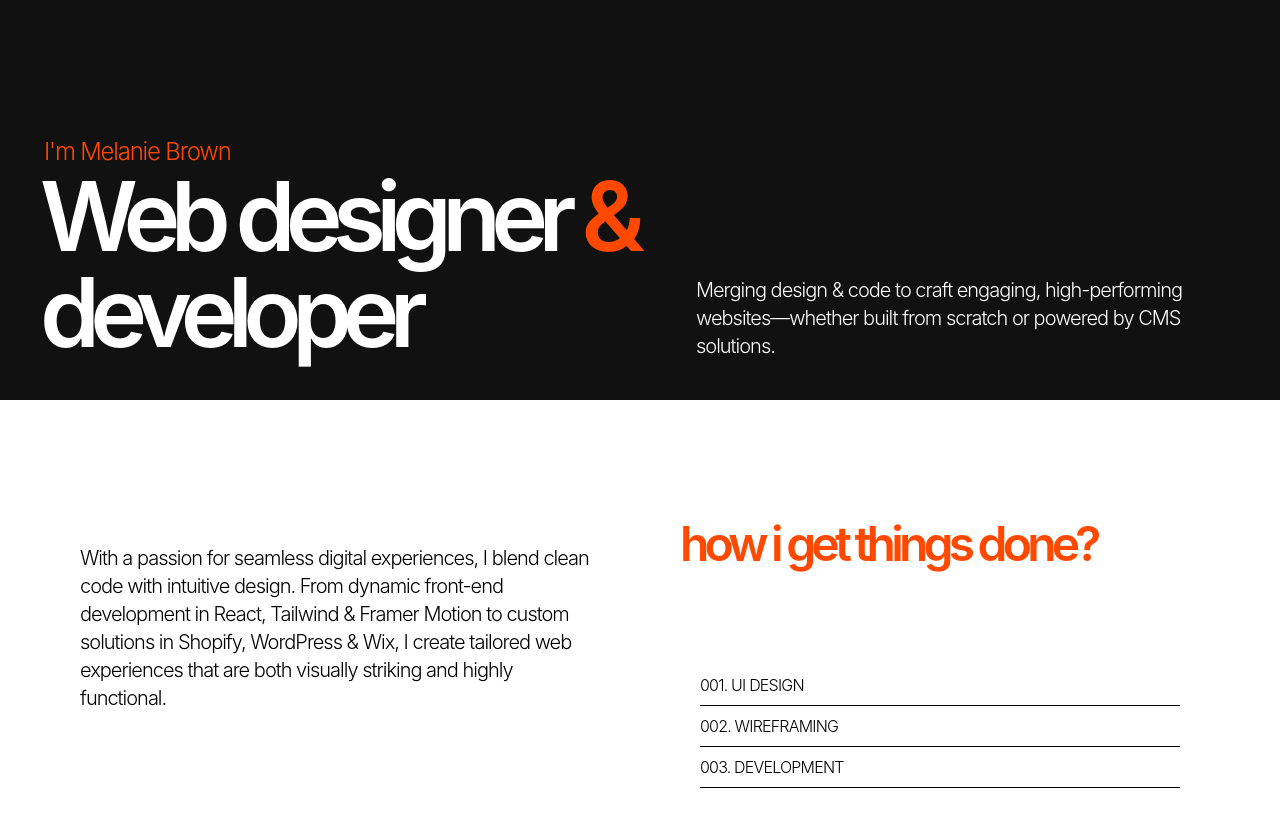
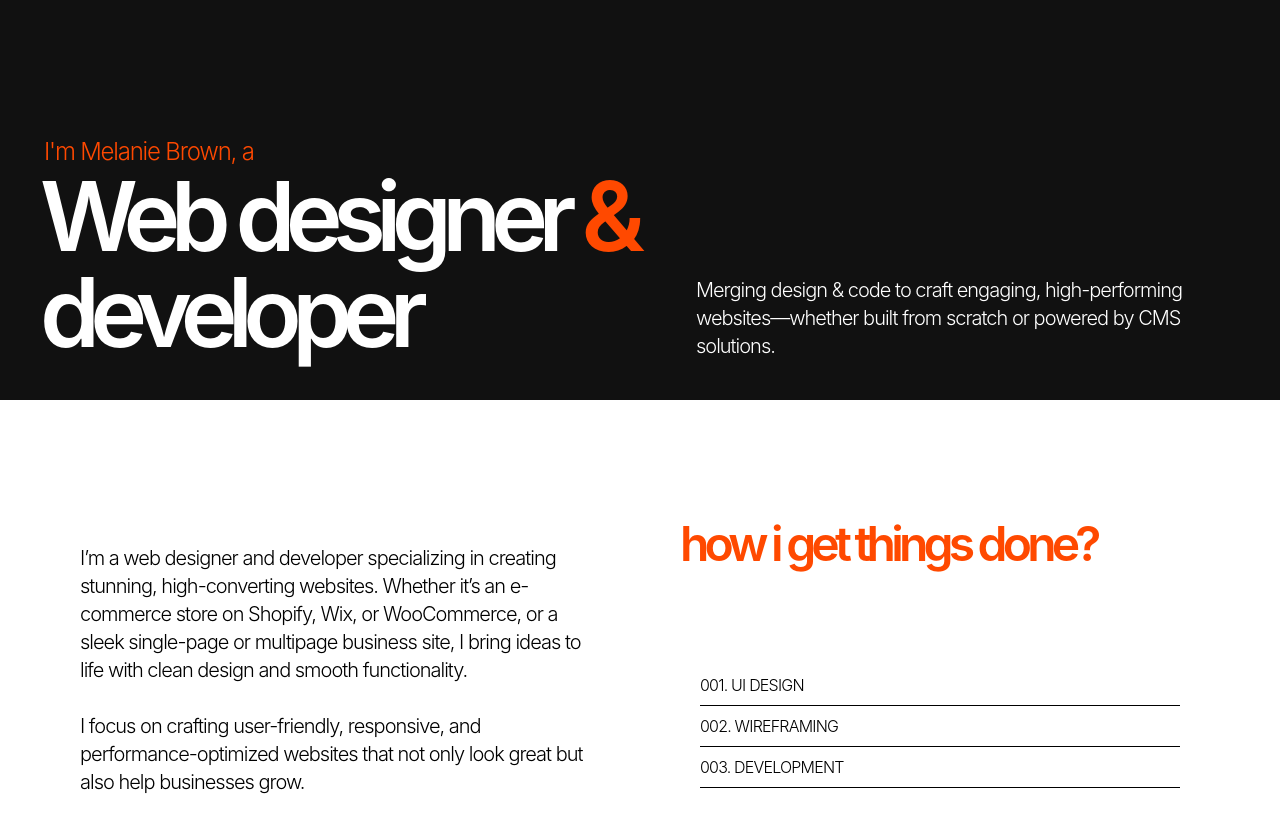
Before and after one commit to brownmelanie/myportfolio, a React (Vite) app: page /about-me in a window 1280 px wide. Shown: the part 400-1232 px from the top of the page. Built offline with nearby package versions, Linux system fonts and the light colour scheme; a web font is replaced by a local one.

Commit message:
arreglo textos y descarga cv

```diff
--- a/src/screens/about.jsx
+++ b/src/screens/about.jsx
@@ -35,7 +35,7 @@ const About = () => {
             <div className="relative h-[300vh] w-screen bg-[#111111] text-white font-primary sm:h-[330vh] md:h-[400vh] lg:h-[200vh] xl:h-[200vh]">
                 <div className="sticky top-0 min-h-screen flex flex-col justify-between pt-35 pb-10 z-10 lg:flex-row lg:items-end lg:pb-10">
                     <div className="px-5 sm:px-10 lg:pl-10 lg:pr-0 lg:w-1/2">
-                        <p className=" text-[#FF4900] font-light tracking-tighter pl-1 sm:text-xl md:text-2xl lg:text-xl xl:text-2xl">I'm Melanie Brown</p>
+                        <p className=" text-[#FF4900] font-light tracking-tighter pl-1 sm:text-xl md:text-2xl lg:text-xl xl:text-2xl">I'm Melanie Brown, a</p>
                         <h1 className="tracking-[-0.1em] font-semibold text-5xl sm:text-6xl md:text-7xl xl:text-8xl">Web designer <span className="text-[#FF4900]">&</span> developer</h1>
                     </div>
                     <div className="tracking-tighter font-light px-5 sm:text-xl sm:px-10 lg:w-1/2 lg:px-14 lg:text-lg xl:text-xl">
@@ -45,7 +45,10 @@ const About = () => {
 
                 <div className="sticky top-0 min-h-screen bg-white text-black z-20 lg:flex xl:px-10">
                     <div className="flex flex-col justify-between min-h-screen pt-36 pb-20 px-5 sm:px-10 lg:w-1/2 lg:pt-32 lg:h-screen lg:pb-14 xl:pt-36">
-                        <p className="font-light tracking-tighter sm:text-xl">With a passion for seamless digital experiences, I blend clean code with intuitive design. From dynamic front-end development in React, Tailwind & Framer Motion to custom solutions in Shopify, WordPress & Wix, I create tailored web experiences that are both visually striking and highly functional.</p>
+                        <p className="font-light tracking-tighter sm:text-xl">I’m a web designer and developer specializing in creating stunning, high-converting websites. Whether it’s an e-commerce store on Shopify, Wix, or WooCommerce, or a sleek single-page or multipage business site, I bring ideas to life with clean design and smooth functionality.
+                        <br/>
+                        <br/>
+                        I focus on crafting user-friendly, responsive, and performance-optimized websites that not only look great but also help businesses grow.</p>
                         <div className="flex justify-between">
                             <Link to="/portfolio">
                                 <button className="border py-1 px-8 font-light text-sm sm:text-lg
@@ -57,7 +60,7 @@ const About = () => {
                                 </button>
                             </Link>
                             <a
-                                href="src/assets/BrownMelanie-CV.pdf"
+                                href="/BrownMelanie-CV.pdf"
                                 target="_blank"
                                 rel="noopener noreferrer"
                                 download
```
Also changed, not shown: 1 other file (tests, documents, lock files or other folders).
